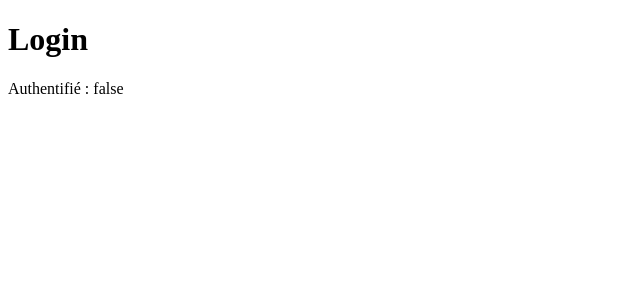
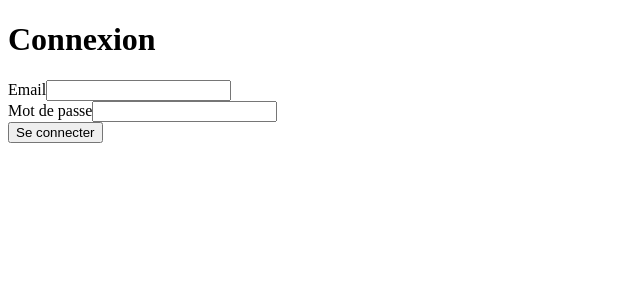
Before and after one commit to Equinoxya/HelpMeDraft---projet-fil-rouge, a Vue app in the folder frontend/: page /login in a window 1280 px wide. Shown: the top 300 px of the page, without its empty margins (0-640 px from the left). Built offline with nearby package versions, Linux system fonts and the light colour scheme.

Commit message:
feat: add login functionality with dashboard view and API integration

```diff
--- a/frontend/src/index.ts
+++ b/frontend/src/index.ts
@@ -9,6 +9,11 @@ const router = createRouter({
       name: "/login",
       component: LoginView,
     },
+    {
+      path: "/dashboard",
+      name: "dashboard",
+      component: () => import("./views/DashboardView.vue"),
+    },
   ],
 });
 
--- /dev/null
+++ b/frontend/src/services/api.ts
@@ -0,0 +1,9 @@
+import axios from "axios";
+
+const api = axios.create({
+  baseURL: "http://127.0.0.1:5000",
+  headers: {
+    "Content-Type": "application/json",
+  },
+});
+export default api;
--- /dev/null
+++ b/frontend/src/services/authService.ts
@@ -0,0 +1,22 @@
+import api from "./api";
+
+export interface LoginPayload {
+  email: string;
+  mdp: string;
+}
+
+export interface LoginResponse {
+  access_token: string;
+  refresh_token: string;
+  user: {
+    user_id: string;
+    email: string;
+    firstname: string;
+    lastname: string;
+  };
+}
+
+export async function login(payload: LoginPayload): Promise<LoginResponse> {
+  const response = await api.post<LoginResponse>("/auth/login", payload);
+  return response.data;
+}
--- a/frontend/src/stores/auth.ts
+++ b/frontend/src/stores/auth.ts
@@ -1,12 +1,38 @@
 import { defineStore } from "pinia";
+import { login as loginApi } from "../services/authService";
+import type { LoginPayload } from "../services/authService";
+
+interface User {
+  user_id: string;
+  email: string;
+  firstname: string;
+  lastname: string;
+}
 
 export const useAuthStore = defineStore("auth", {
   state: () => ({
     accessToken: null as string | null,
-    user: null as { user_id: string; email: string } | null,
+    refreshToken: null as string | null,
+    user: null as User | null,
   }),
+
   getters: {
     isAuthenticated: (state) => state.accessToken !== null,
   },
-  actions: {},
+
+  actions: {
+    async login(payload: LoginPayload) {
+      const data = await loginApi(payload);
+
+      this.accessToken = data.access_token;
+      this.refreshToken = data.refresh_token;
+      this.user = data.user;
+    },
+
+    logout() {
+      this.accessToken = null;
+      this.refreshToken = null;
+      this.user = null;
+    },
+  },
 });
--- /dev/null
+++ b/frontend/src/views/DashboardView.vue
@@ -0,0 +1,11 @@
+<script setup lang="ts">
+import { useAuthStore } from "../stores/auth";
+const authStore = useAuthStore();
+</script>
+
+<template>
+  <div>
+    <h1>Dashboard</h1>
+    <p>Connecté en tant que : {{ authStore.user?.email }}</p>
+  </div>
+</template>
--- a/frontend/src/views/LoginView.vue
+++ b/frontend/src/views/LoginView.vue
@@ -1,12 +1,45 @@
 <script setup lang="ts">
+import { ref } from "vue";
+import { useRouter } from "vue-router";
 import { useAuthStore } from "../stores/auth";
 
+const email = ref("");
+const mdp = ref("");
+const errorMessage = ref("");
+
 const authStore = useAuthStore();
+const router = useRouter();
+
+async function handleSubmit() {
+  errorMessage.value = "";
+
+  try {
+    await authStore.login({ email: email.value, mdp: mdp.value });
+    router.push("/dashboard");
+  } catch (err) {
+    errorMessage.value = "Email ou mot de passe incorrect";
+  }
+}
 </script>
 
 <template>
   <div>
-    <h1>Login</h1>
-    <p>Authentifié : {{ authStore.isAuthenticated }}</p>
+    <h1>Connexion</h1>
+
+    <form @submit.prevent="handleSubmit">
+      <div>
+        <label for="email">Email</label>
+        <input id="email" v-model="email" type="email" required />
+      </div>
+
+      <div>
+        <label for="mdp">Mot de passe</label>
+        <input id="mdp" v-model="mdp" type="password" required />
+      </div>
+
+      <button type="submit">Se connecter</button>
+
+      <p v-if="errorMessage">{{ errorMessage }}</p>
+    </form>
   </div>
 </template>
```
